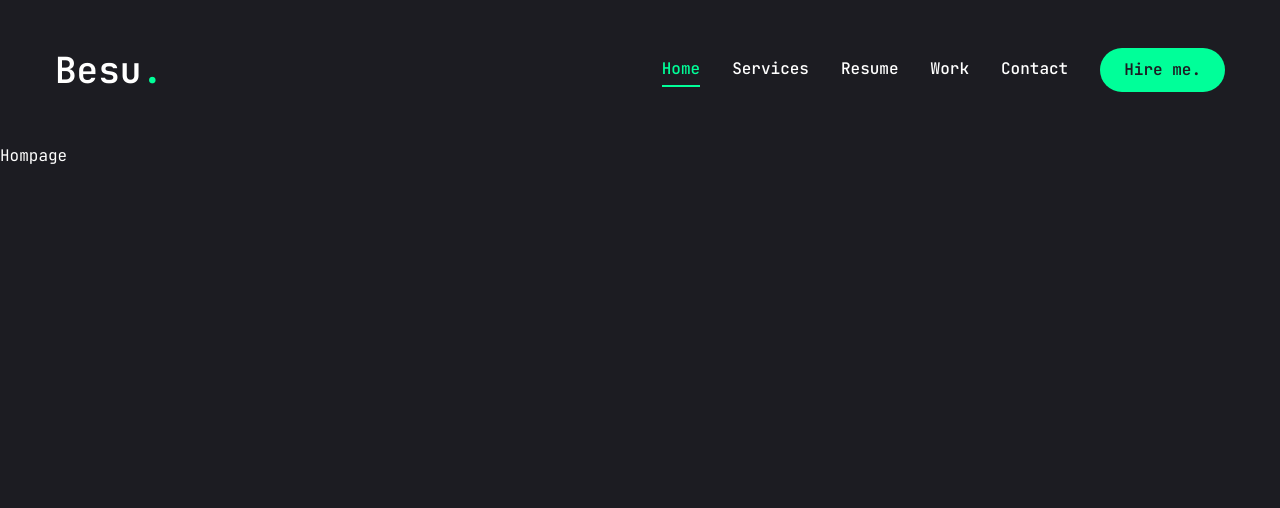
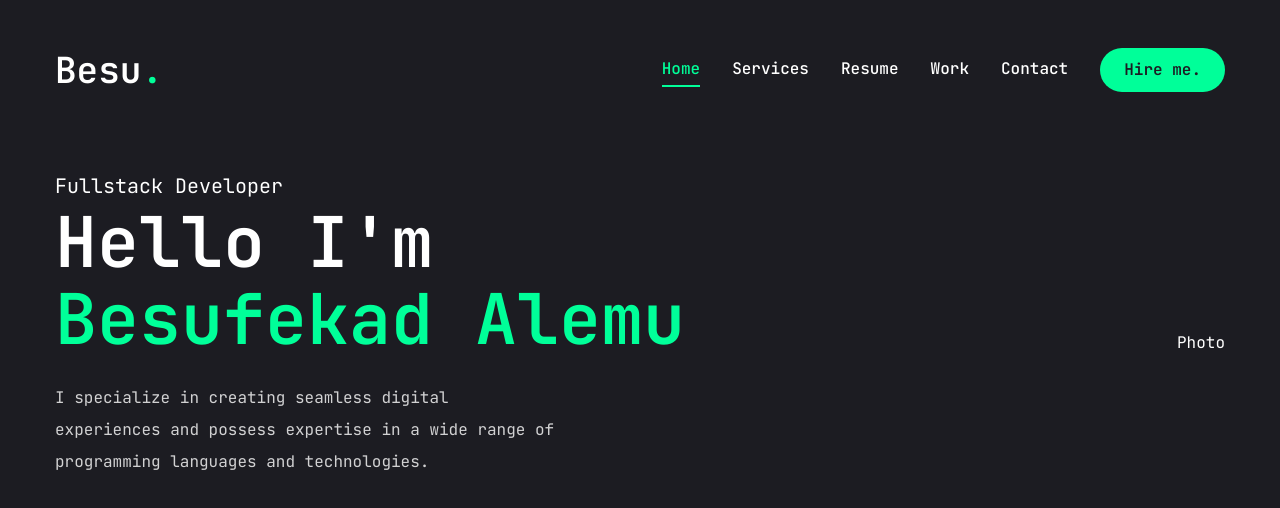
Before and after one commit to Besufekad-HAZ/My-Portfolio-Next, a Next.js app: page / in a window 1280 px wide. Shown: the top 508 px of the page. Built offline with nearby package versions, Linux system fonts and the light colour scheme.

Commit message:
Style and align the hompage text and image space and leave space for button and socials

```diff
--- a/app/globals.css
+++ b/app/globals.css
@@ -9,4 +9,13 @@
   :root {
     --radius: 0.5rem;
   }
+  .h1 {
+    @apply text-[48px] xl:text-[70px] leading-[1.1] font-semibold;
+  }
+  .h2 {
+    @apply text-[36px] xl:text-[48px] leading-[1.1] font-semibold;
+  }
+  .h3 {
+    @apply text-[20px] xl:text-[24px] leading-[1.1] font-semibold;
+  }
 }
--- a/app/page.tsx
+++ b/app/page.tsx
@@ -2,7 +2,32 @@ import { Button } from "@/components/ui/button";
 import { FiDownload } from "react-icons/fi";
 
 const Home = () => {
-  return <div>Hompage</div>;
+  return (
+    <section className="h-full">
+      <div className="container mx-auto h-full">
+        <div
+          className="flex flex-col xl:flex-row items-center justify-between
+          xl:pt-8 xl:pb-24"
+        >
+          {/* text  */}
+          <div className="text-center xl:text-left">
+            <span className="text-xl">Fullstack Developer</span>
+            <h1 className="h1 mb-6">
+              Hello I'm <br />
+              <span className="text-accent">Besufekad Alemu</span>
+            </h1>
+            <p className="max-w-[500px] mb-9 text-white/80">
+              I specialize in creating seamless digital experiences and possess
+              expertise in a wide range of programming languages and
+              technologies.
+            </p>
+          </div>
+          {/* photo */}
+          <div>Photo</div>
+        </div>
+      </div>
+    </section>
+  );
 };
 
 export default Home;
```
